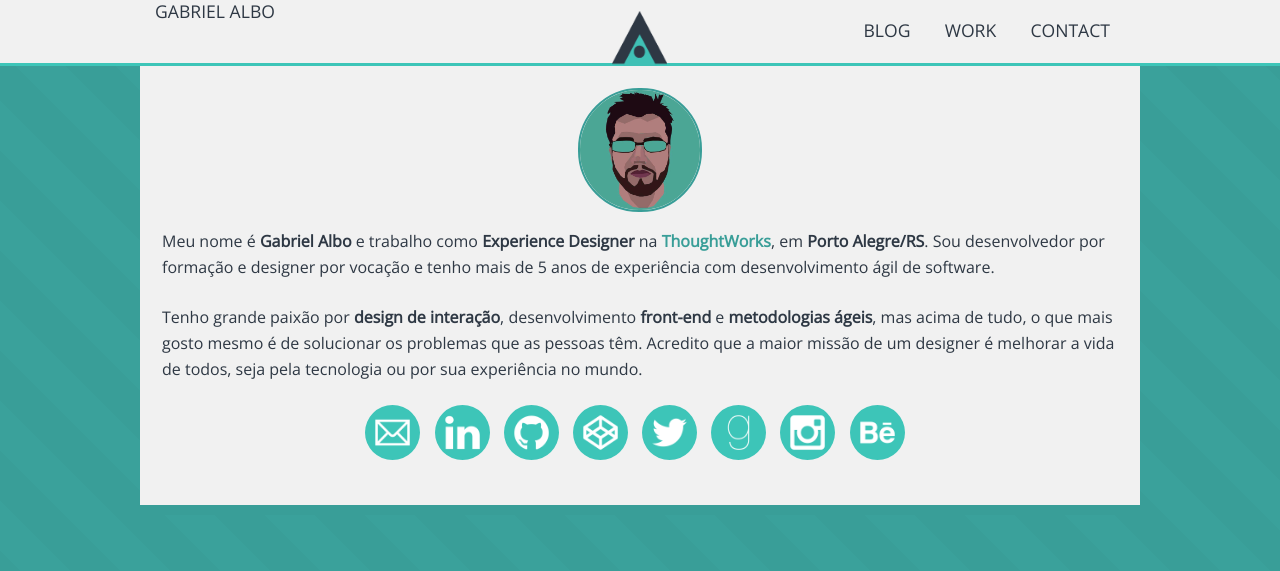
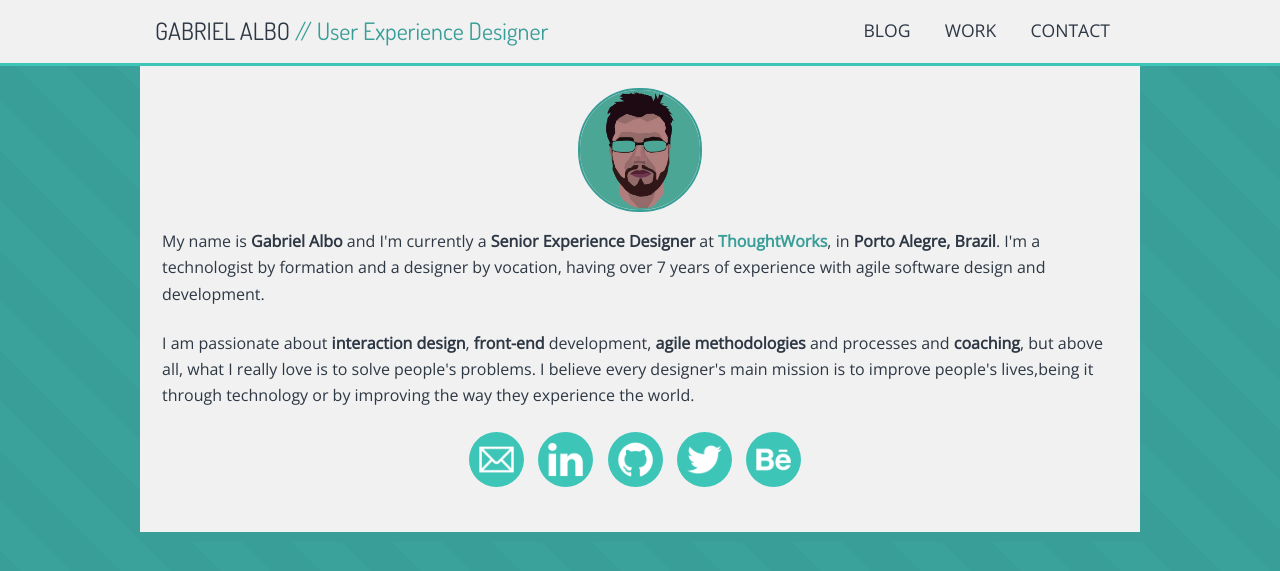
Before and after one commit to albogabriel/gabrielalbo.com, a Jekyll site: the page built from about/index.html, in a window 1280 px wide. Shown: the top 571 px of the page. Built offline with Jekyll 4.4.1, drawn with Linux system fonts in a browser that asks for light colours; Markdown is read by kramdown in place of the engine named in the settings.

Commit message:
Fixing menu sizes and adding English version to contact page

```diff
--- a/_layouts/default.html
+++ b/_layouts/default.html
@@ -25,17 +25,14 @@
     <body>
        <header>
             <div class="row">
-                <div class="large-5 medium-4 show-for-large-up columns">
-                    <h1 class="logo"><a href="{{ site.baseurl }}/" target="_self">GABRIEL ALBO</a></h1>
+                <div class="large-6 medium-6 small-6 columns">
+                    <h1 class="logo"><a href="{{ site.baseurl }}/" target="_self">GABRIEL ALBO</a><span class=""> // User Experience Designer</span></h1>
                 </div>
-                <div class="large-2 medium-3 small-4 columns">
-                    <a class="logo" href="{{ site.baseurl }}/" target="_self"><img src="{{ site.baseurl }}/assets/images/logo_albo.png" /></a>
-                </div>
-                <div class="large-5 medium-5 small-8 columns">
+                <div class="large-6 medium-6 small-6 columns">
                     <ul class="menu">
                         <li><a href="{{ site.baseurl }}/blog" target="_self">BLOG</a></li>
                         <li><a href="{{ site.baseurl }}/work" target="_self">WORK</a></li>
-                        <li><a href="{{ site.baseurl }}/about" target="_self">CONTACT</a></li>
+                        <li class=""><a href="{{ site.baseurl }}/about" target="_self">CONTACT</a></li>
                     </ul>
                 </div>
             </div>
--- a/about/index.html
+++ b/about/index.html
@@ -10,10 +10,10 @@ title: Gabriel Albo
 			</div><br>
 		<span>
 		<p>
-			Meu nome é <b>Gabriel Albo</b> e trabalho como <b>Experience Designer</b> na <a href="http://www.thoughtworks.com"><b>ThoughtWorks</b></a>, em <b>Porto Alegre/RS</b>. Sou desenvolvedor por formação e designer por vocação e tenho mais de 5 anos de experiência com desenvolvimento ágil de software.
+			My name is <b>Gabriel Albo</b> and I'm currently a <b>Senior Experience Designer</b> at <a href="http://www.thoughtworks.com"><b>ThoughtWorks</b></a>, in <b>Porto Alegre, Brazil</b>. I'm a technologist by formation and a designer by vocation, having over 7 years of experience with agile software design and development.
 		</p>
 		<p>
-			Tenho grande paixão por <b>design de interação</b>, desenvolvimento <b>front-end</b> e <b>metodologias ágeis</b>, mas acima de tudo, o que mais gosto mesmo é de solucionar os problemas que as pessoas têm. Acredito que a maior missão de um designer é melhorar a vida de todos, seja pela tecnologia ou por sua experiência no mundo.
+			I am passionate about <b>interaction design</b>, <b>front-end</b> development, <b>agile methodologies</b> and processes and <b>coaching</b>, but above all, what I really love is to solve people's problems. I believe every designer's main mission is to improve people's lives,being it through technology or by improving the way they experience the world.
 		</p>
 		<p class="contact-icons-container">
 			<a href="https://mail.google.com/mail?view=cm&tf=0&to=gabriel@albo.com.br">
@@ -28,21 +28,10 @@ title: Gabriel Albo
 				<img class="contact-icon" src="{{ site.baseurl }}/assets/images/icons/github-256.png" alt="GitHub">
 			</a>
 
-			<a href="http://codepen.io/albogabriel/">
-				<img class="contact-icon" src="{{ site.baseurl }}/assets/images/icons/codepen-256.png" alt="CodePen">
-			</a>
-
 			<a href="https://twitter.com/albogabriel">
 				<img class="contact-icon" src="{{ site.baseurl }}/assets/images/icons/twitter-256.png" alt="Twitter">
 			</a>
 
-			<a href="http://www.goodreads.com/albogabriel">
-				<img class="contact-icon" src="{{ site.baseurl }}/assets/images/icons/goodreads-256.png" alt="GoodReads">
-			</a>
-
-			<a href="http://instagram.com/albogabriel">
-				<img class="contact-icon" src="{{ site.baseurl }}/assets/images/icons/instagram-256.png" alt="Instagram">
-			</a>
 			<a href="https://www.behance.net/albogabriel">
 				<img class="contact-icon" src="{{ site.baseurl }}/assets/images/icons/behance-256.png" alt="Behance">
 			</a>
--- a/css/screen.scss
+++ b/css/screen.scss
@@ -244,8 +244,13 @@ header {
     color: $darkest;
     margin: 0;
     text-align: left;
-    font-family: 'Open Sans', sans-serif;
-    font-size: 110%;
+    font-family: 'Dosis', sans-serif;
+    font-size: 150%;
+    margin-top: 16px;
+
+    span {
+      color: $darker-green;
+    }
   }
 }
 
```
